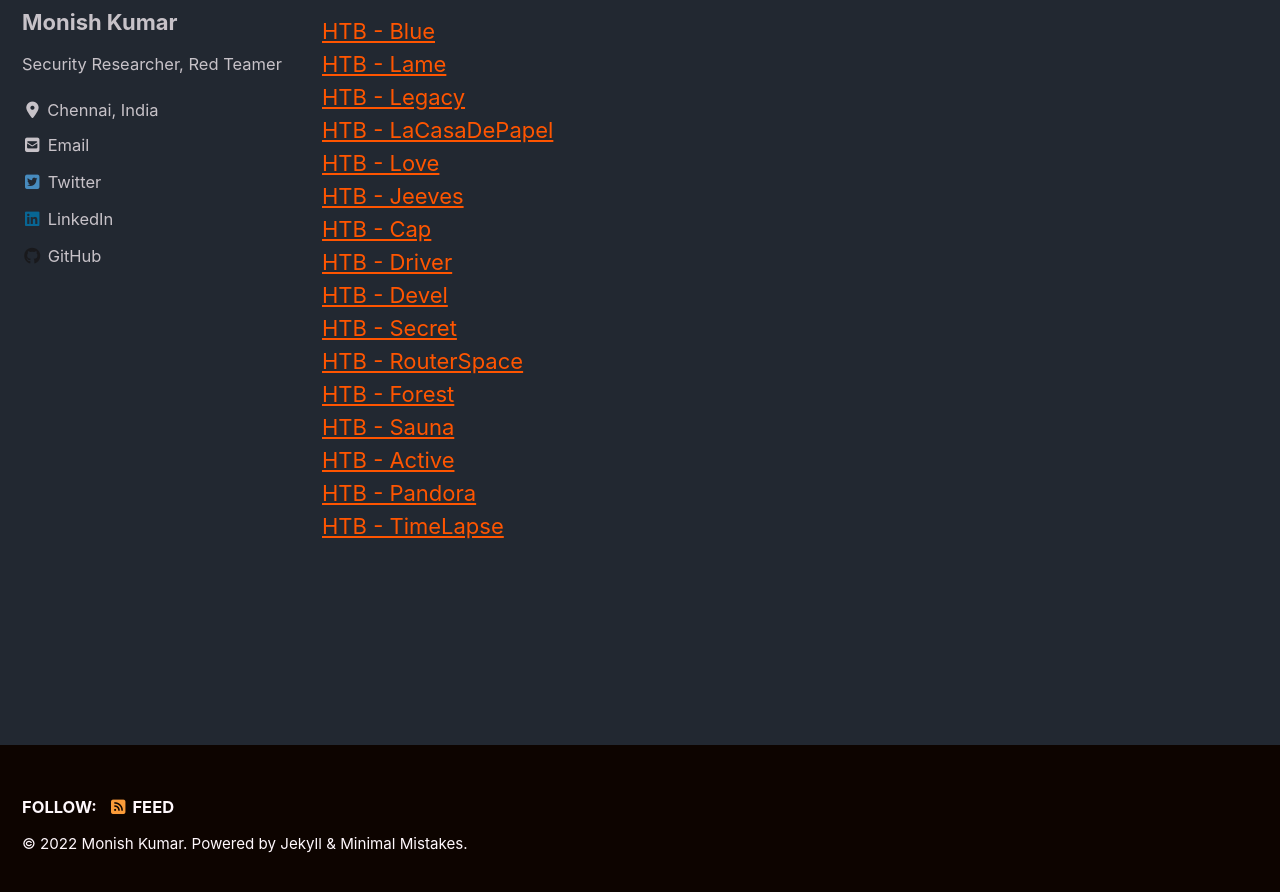
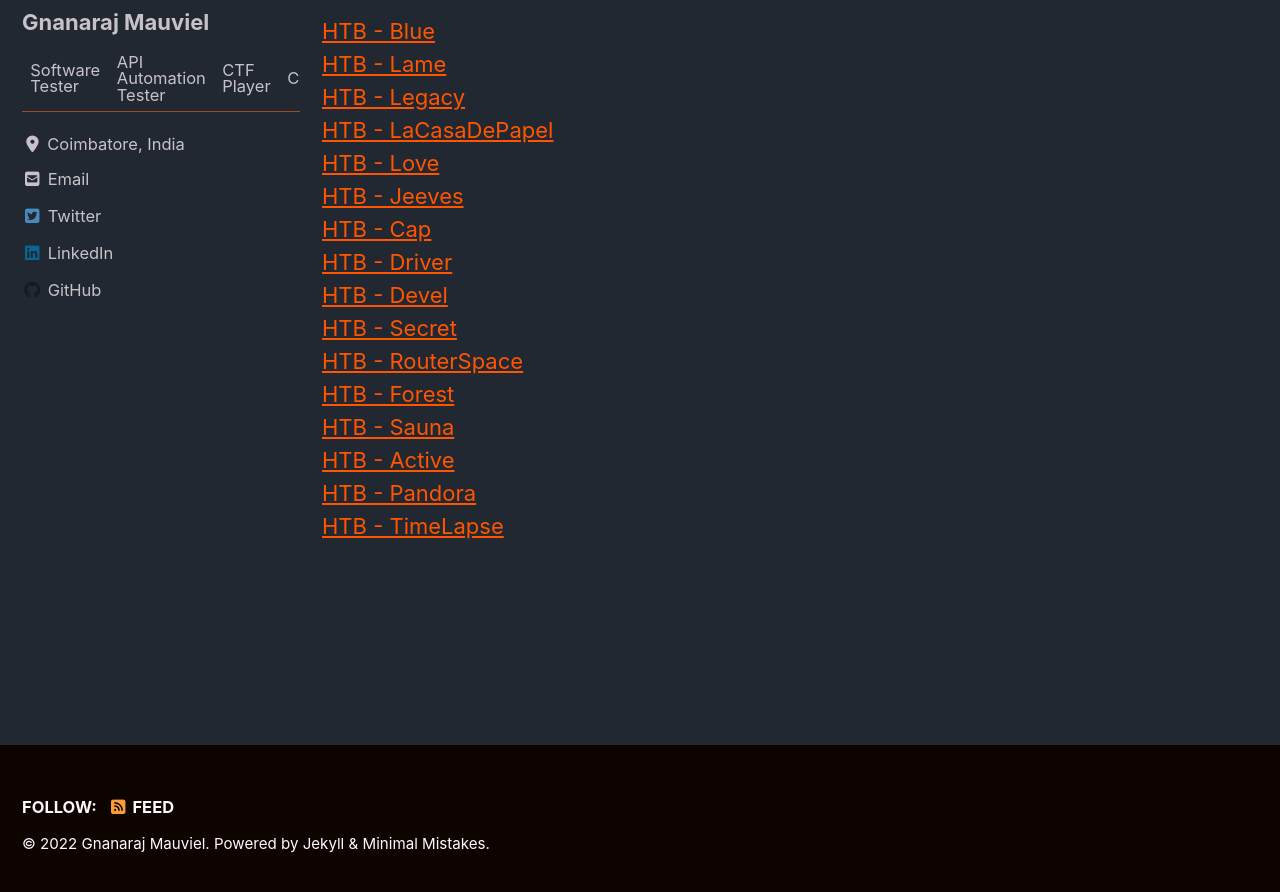
Before and after one commit to enum-more/enum-more.github.io, a Jekyll site: the page built from _pages/htb-archive.md, in a window 1280 px wide and 900 px high, scrolled down 222 px. Shown: the top 892 px of the window. Built offline with Jekyll 4.4.1, drawn with Linux system fonts in a browser that asks for light colours; cached includes are drawn as plain includes; nearby versions of some CDN libraries; some of the changed text lies outside the part shown.

Commit message:
modified the files

```diff
--- a/_config.yml
+++ b/_config.yml
@@ -16,14 +16,14 @@ minimal_mistakes_skin    : "neon" # "air", "aqua", "contrast", "dark", "dirt", "
 
 # Site Settings
 locale                   : "en-US"
-title                    : "aidenpearce369"
+title                    : "enum-more"
 title_separator          : "-"
 subtitle                 : # site tagline that appears below site title in masthead
-name                     : "Monish Kumar"
-description              : "Cybersecurity - Red Teaming - Exploit Development"
-url                      : #"https://aidenpearce369.github.io"
+name                     : "Gnanaraj Mauviel"
+description              : "CyberSecurity blogs and writeups"
+url                      : #"https://enum-more.github.io/"
 baseurl                  : #"/home" # the subpath of your site, e.g. "/blog"
-repository               : "AidenPearce369/AidenPearce369.github.io" # GitHub username/repo-name e.g. "mmistakes/minimal-mistakes"
+repository               : "enum-more/enum-more.github.io" # GitHub username/repo-name e.g. "mmistakes/minimal-mistakes"
 teaser                   : # path of fallback teaser image, e.g. "/assets/images/500x300.png"
 logo                     : # path of logo image to display in the masthead, e.g. "/assets/images/88x88.png"
 masthead_title           : # overrides the website title displayed in the masthead, use " " for no title
@@ -71,7 +71,7 @@ naver_site_verification  :
 
 # Social Sharing
 twitter:
-  username               : aidenpearce369
+  username               : enum_more
 facebook:
   username               :
   app_id                 :
@@ -94,30 +94,30 @@ analytics:
 
 # Site Author
 author:
-  name             : "Monish Kumar"
+  name             : "Gnanaraj Mauviel"
   avatar           : /assets/images/site_data/avatar.png # path of avatar image, e.g. "/assets/images/bio-photo.jpg"
-  bio              : "Security Researcher, Red Teamer"
-  location         : "Chennai, India"
+  bio              : "Software Tester | API Automation Tester| CTF Player | CyberSecurity"
+  location         : "Coimbatore, India"
   email            :
   links:
     - label: "Email"
       icon: "fas fa-fw fa-envelope-square"
-      url: "mailto:monishmonish@outlook.com"
+      url: "mailto:gnanarajmauviel@gmail.com"
     - label: "Website"
       icon: "fas fa-fw fa-link"
       # url: "https://your-website.com"
     - label: "Twitter"
       icon: "fab fa-fw fa-twitter-square"
-      url: "https://twitter.com/aidenpearce369"
+      url: "https://twitter.com/enum_more"
     - label: "Facebook"
       icon: "fab fa-fw fa-facebook-square"
       #url: "https://facebook.com/"
     - label: "LinkedIn"
       icon: "fab fa-fw fa-linkedin"
-      url: "https://www.linkedin.com/in/aidenmonish/"
+      url: "https://www.linkedin.com/in/gnanaraj-mauviel-46b8561b1/"
     - label: "GitHub"
       icon: "fab fa-fw fa-github"
-      url: "https://github.com/aidenpearce369"
+      url: "https://github.com/enum-more"
 
 # Site Footer
 footer:
```
